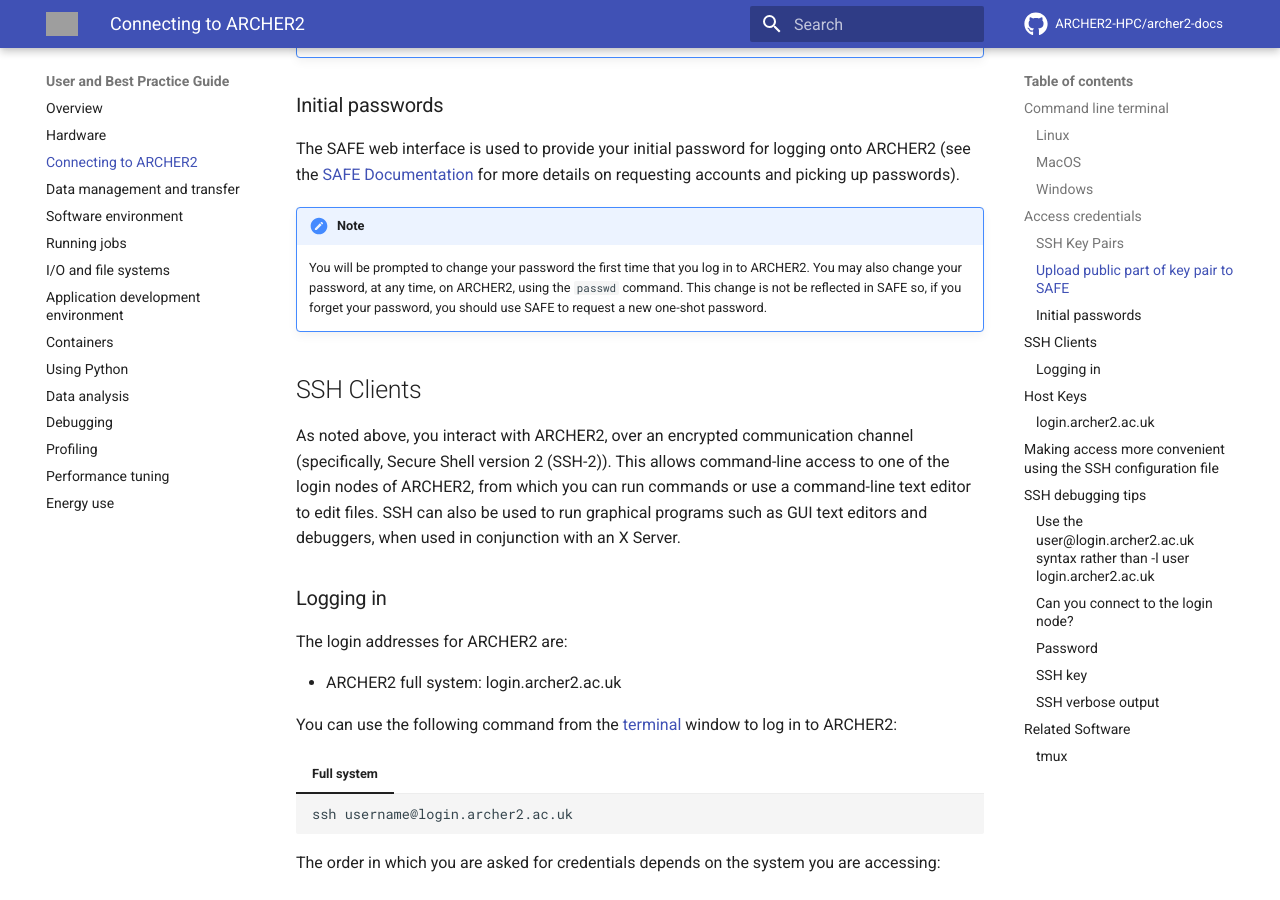
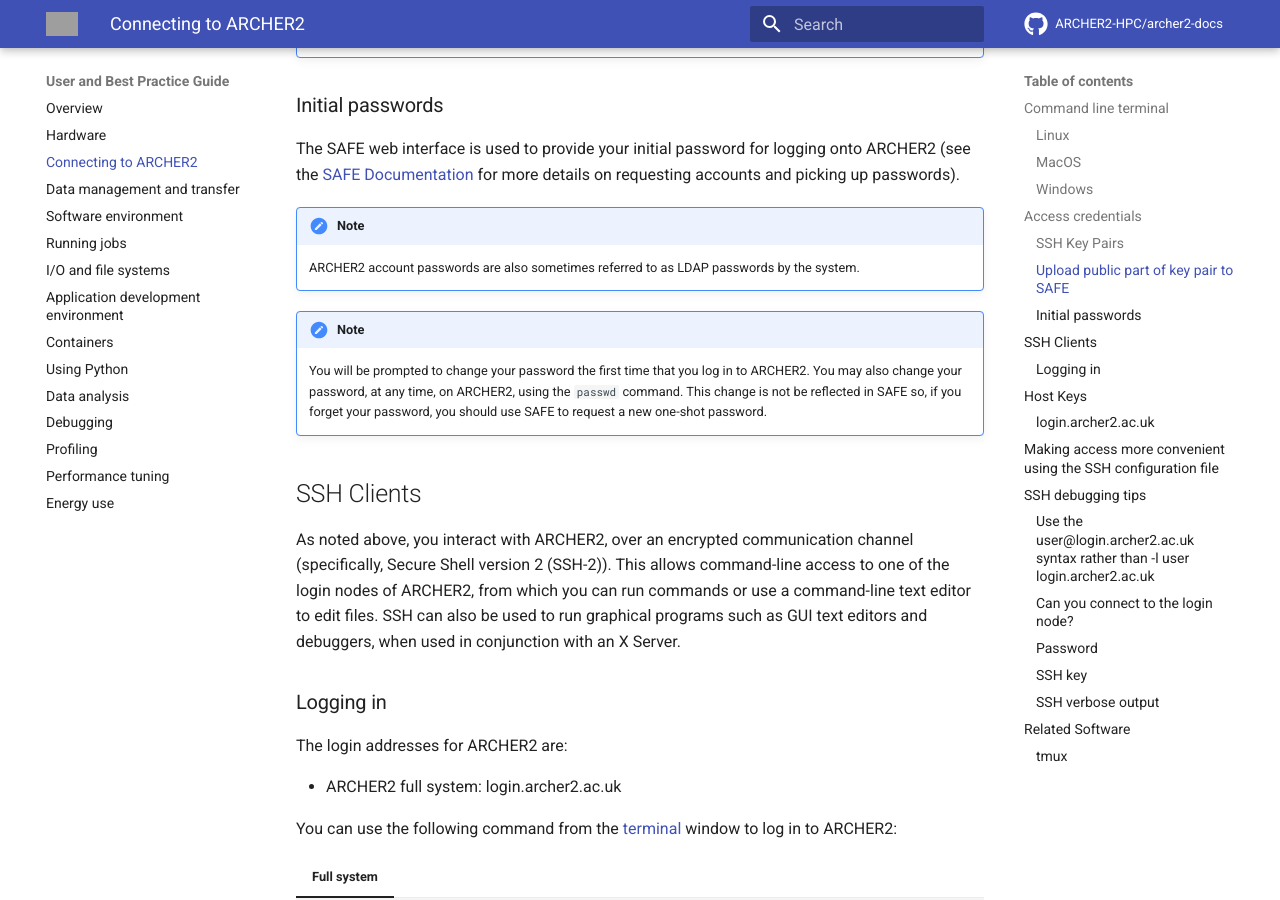
Before and after one commit to ARCHER2-HPC/archer2-docs, an MkDocs documentation site: the page built from docs/user-guide/connecting.md, in a window 1280 px wide and 900 px high, scrolled down 3109 px. Built offline with MkDocs 1.6.1 and Material for MkDocs 9.7.7, drawn with Linux system fonts in a browser that asks for light colours; comment, search, counter and statistics services are not loaded; grey boxes are pictures that could not be loaded.

Commit message:
Adds additional note

```diff
--- a/docs/user-guide/connecting.md
+++ b/docs/user-guide/connecting.md
@@ -117,6 +117,10 @@
 
 The SAFE web interface is used to provide your initial password for logging onto ARCHER2 (see the [SAFE
 Documentation](https://epcced.github.io/safe-docs) for more details on requesting accounts and picking up passwords).
+
+!!! note
+    ARCHER2 account passwords are also sometimes referred to as LDAP
+    passwords by the system.
 
 !!! note
 
```
